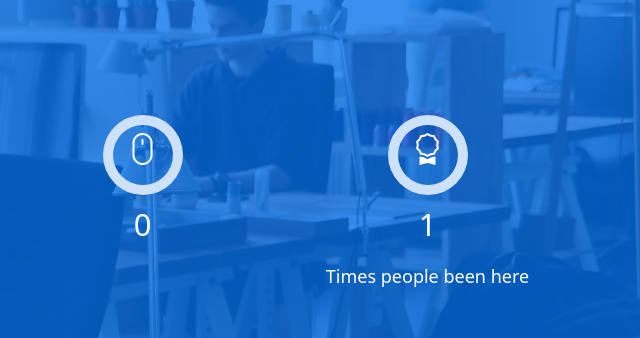
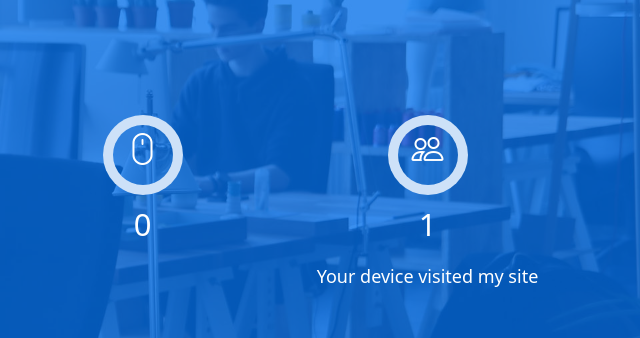
Before and after one commit to ytzortz/ytzortz.github.io, a plain HTML site: page index.html in a window 1280 px wide. Shown: the part 2152-2490 px from the top of the page, 640-1280 px from the left. Drawn offline with Linux system fonts and the light colour scheme.

Commit message:
minor changes

```diff
--- a/index.html
+++ b/index.html
@@ -219,11 +219,11 @@
           <div class="col-sm-3 col-lg-3">
             <div class="counter-box pt-4 pt-md-0">
               <div class="counter-ico">
-                <span class="ico-circle"><i class="bi bi-award"></i></span>
+                <span class="ico-circle"><i class="bi bi-people"></i></span>
               </div>
               <div class="counter-num">
                 <p id="pageCount" style="font-size: 31px;">0</p>
-                <span class="counter-text" style="font-size: 18px;">Times people been here </span>
+                <span class="counter-text" style="font-size: 18px;">Your device visited my site</span>
               </div>
             </div>
           </div>
@@ -516,6 +516,7 @@
   <!-- Template Main JS File -->
   <script src="assets/js/main.js"></script>
   <script src="assets/js/myJavascript.js"></script>
+  <script src="assets/js/countapi.js"></script>
 
 </body>
 
```
Also changed, not shown: 1 other file.
